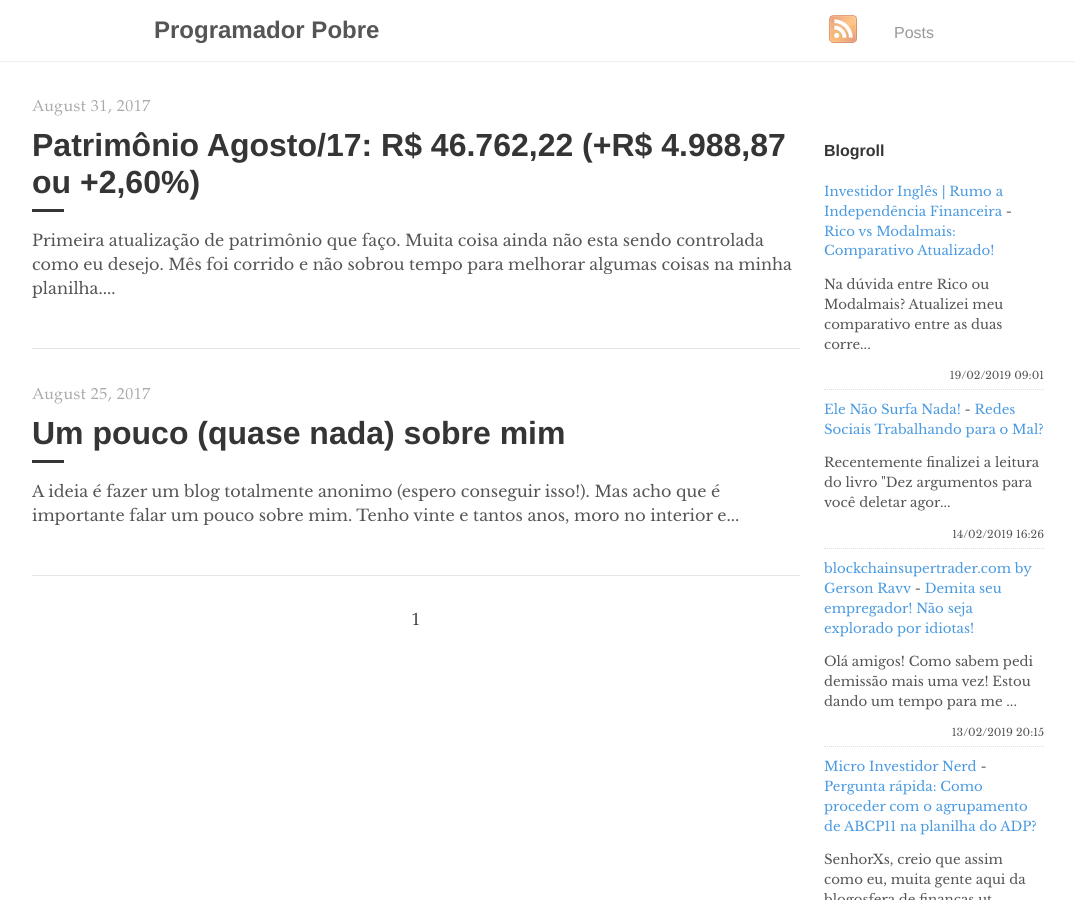
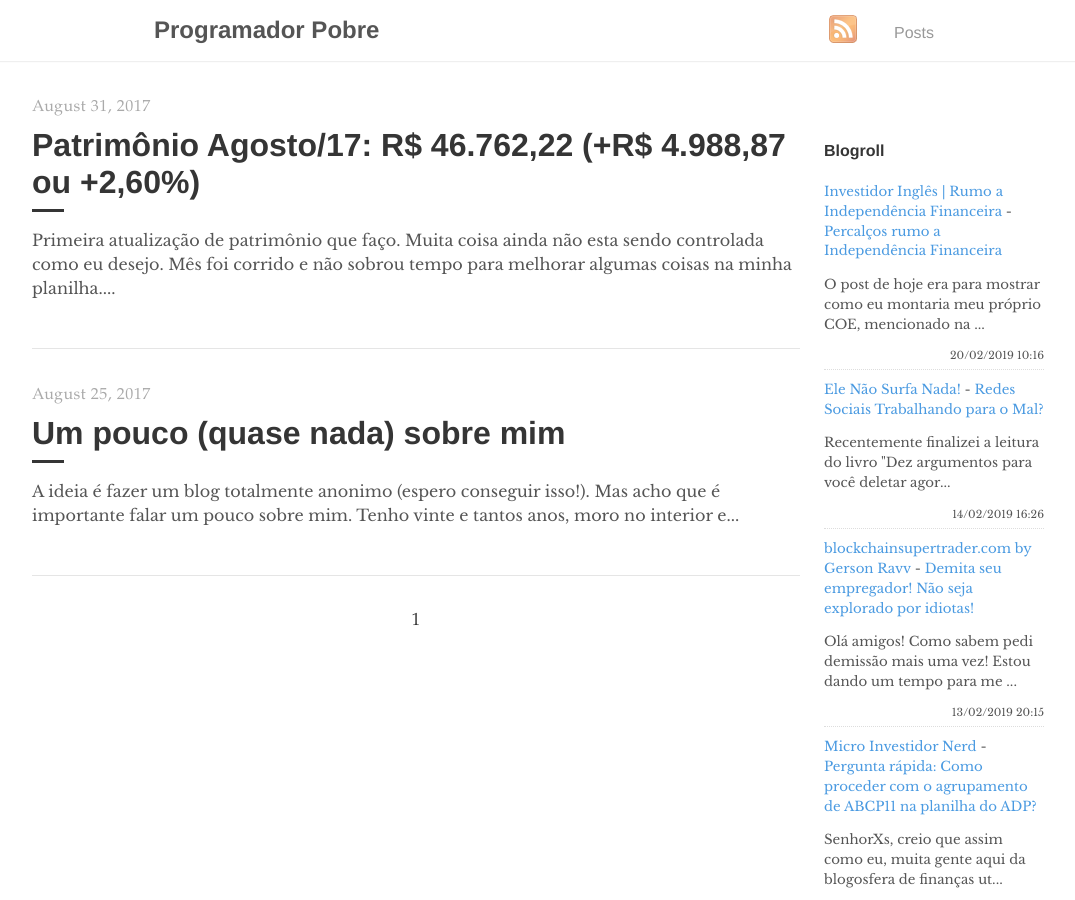
Before and after one commit to programadorpobre/programadorpobre.github.io, a Jekyll site: the page built from index.html, in a window 1280 px wide and 900 px high. Shown: the whole window, without its empty margins (96-1171 px from the left). Built offline with Jekyll 4.4.1, drawn with Linux system fonts in a browser that asks for light colours; the list of posts is cut into pages by our own code; comment, search, counter and statistics services are not loaded.

Commit message:
[ci skip] travis #564

```diff
--- a/_includes/feed-entries.html
+++ b/_includes/feed-entries.html
@@ -1,7 +1,7 @@
 <div class="feed-entry">
-    <a class="feed-entry-site-name" href="https://www.investidoringles.com/">Investidor Inglês | Rumo a Independência Financeira</a> - <a class="feed-entry-title" href="https://www.investidoringles.com/2019/02/rico-vs-modalmais-comparativo.html">Rico vs Modalmais: Comparativo Atualizado!</a>
-    <p class="feed-entry-summary">Na dúvida entre Rico ou Modalmais? Atualizei meu comparativo entre as duas corre...</p>
-    <time datetime="2019-02-19T09:01:00.000-03:00">19/02/2019 09:01</time>
+    <a class="feed-entry-site-name" href="https://www.investidoringles.com/">Investidor Inglês | Rumo a Independência Financeira</a> - <a class="feed-entry-title" href="https://www.investidoringles.com/2019/02/percalcos-rumo-independencia-financeira.html">Percalços rumo a Independência Financeira</a>
+    <p class="feed-entry-summary">O post de hoje era para mostrar como eu montaria meu próprio COE, mencionado na ...</p>
+    <time datetime="2019-02-20T10:16:00.000-03:00">20/02/2019 10:16</time>
 </div>
 <div class="feed-entry">
     <a class="feed-entry-site-name" href="https://elenaosurfanada.blogspot.com/">Ele Não Surfa Nada!</a> - <a class="feed-entry-title" href="https://elenaosurfanada.blogspot.com/2019/02/redes-sociais-trabalhando-para-o-mal.html">Redes Sociais Trabalhando para o Mal?</a>
```
